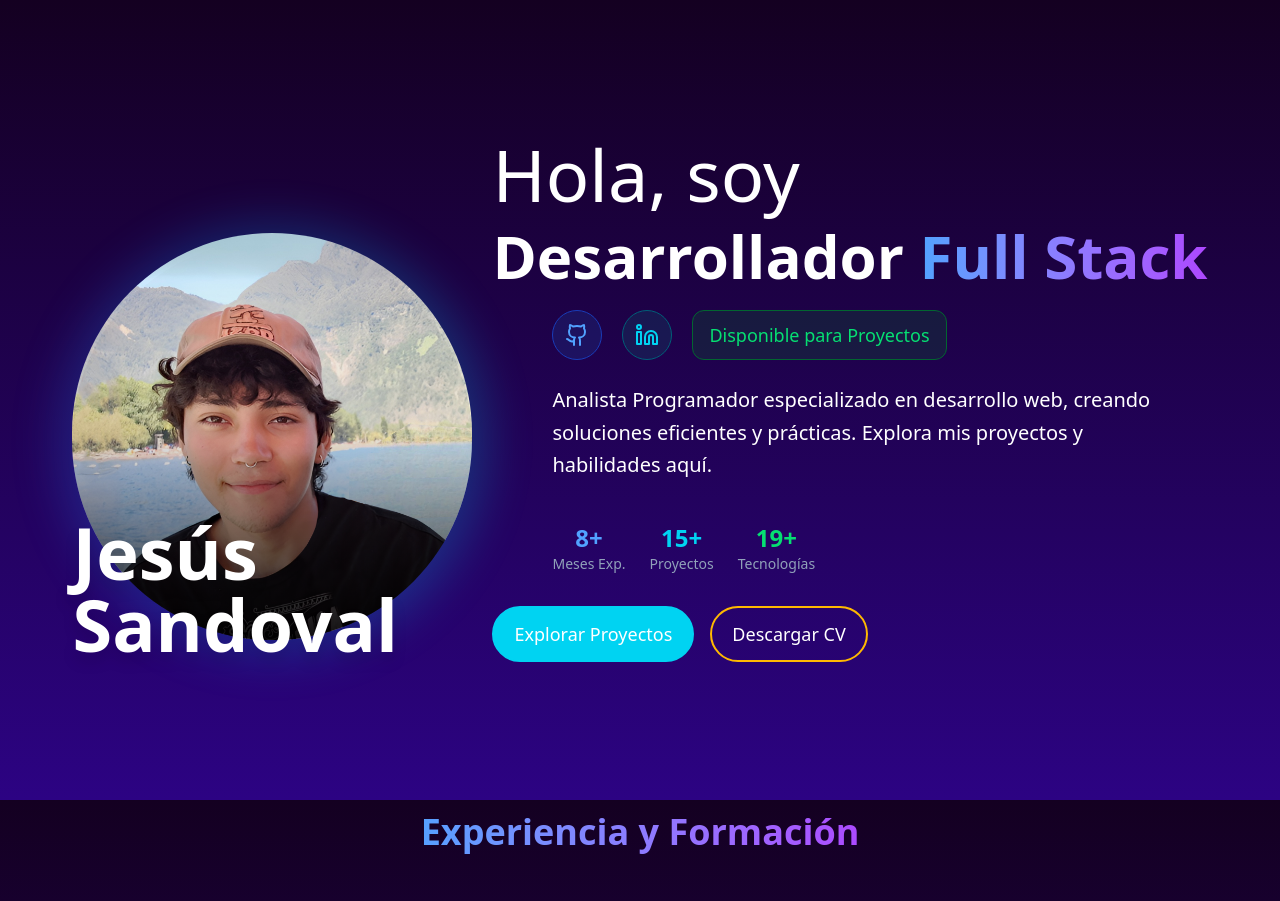
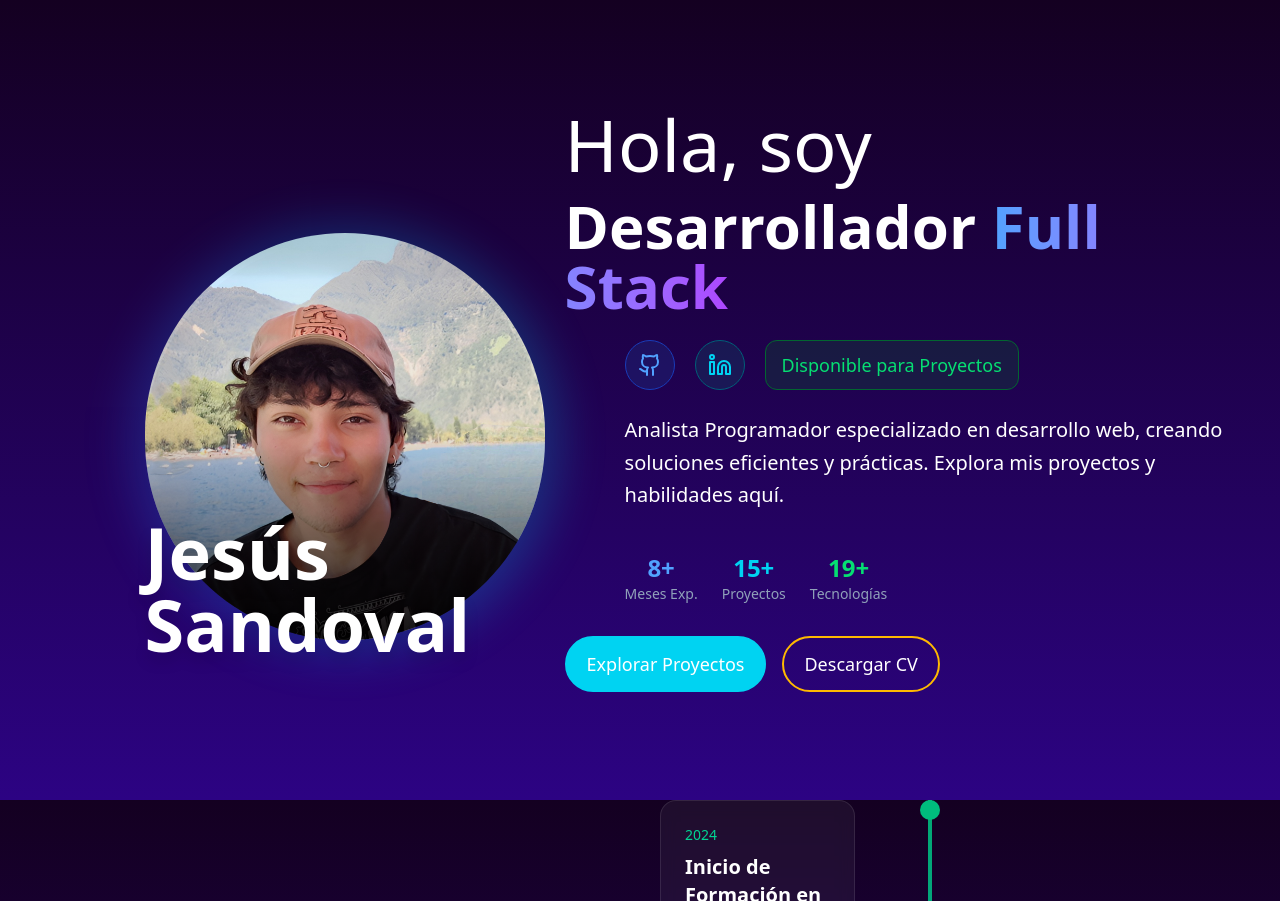
Before and after one commit to jesuSando/portafolio, an Astro site: page / in a window 1280 px wide. Shown: the top 901 px of the page. Built offline with nearby package versions, Linux system fonts and the light colour scheme; Astro itself is replaced by a stand-in of ours.

Commit message:
feat: arreglo en hero

```diff
--- a/src/components/About.astro
+++ b/src/components/About.astro
@@ -77,15 +77,13 @@ const colorMap = {
   id="about"
   class="min-h-screen container mx-auto flex flex-col items-center justify-center px-20"
 >
-  <div class="text-center mb-10">
-    <h2 class="text-3xl md:text-4xl font-bold gradient-text p-3">
-      Experiencia y Formación
-    </h2>
-  </div>
   <div class="h-full flex items-center justify-center gap-10">
     <div
       class="flex-1 flex flex-col items-center justify-center h-full text-xl space-y-6"
     >
+      <h2 class="text-2xl md:text-5xl font-bold gradient-text py-3 w-full">
+        Experiencia y Formación
+      </h2>
       <p>
         Soy Jesús Sandoval, desarrollador web Full Stack y Analista Programador
         Computacional, con experiencia en proyectos reales desde mis primeros
--- a/src/components/Hero.astro
+++ b/src/components/Hero.astro
@@ -2,12 +2,12 @@
 import { Github, Linkedin } from "lucide-react";
 ---
 
-<section id="hero" class="min-h-screen flex items-center justify-center">
-    <div
-        class="flex flex-col lg:flex-row items-center justify-center gap-5 px-8"
+<section
+    id="hero"
+    class="min-h-screen container mx-auto flex flex-col lg:flex-row items-center justify-center gap-5 px-8"
 >
     <div
-            class={`w-full lg:flex-1 mt-20 flex flex-col items-center justify-center transition-all duration-700`}
+         class="w-full lg:flex-3 mt-20 flex flex-col items-center lg:items-end justify-center transition-all duration-700"
     >
         <div
             class="relative w-[280px] h-[280px] sm:w-[350px] sm:h-[350px] lg:w-[400px] lg:h-[400px] rounded-full flex items-end justify-center"
@@ -37,7 +37,7 @@ import { Github, Linkedin } from "lucide-react";
     </div>
     <div
         class={`
-                    w-full lg:flex-2 space-y-4 lg:space-y-6 transition-all duration-700 delay-300
+                    w-full lg:flex-4 space-y-4 lg:space-y-6 transition-all duration-700 delay-300
 
                     }`}
     >
@@ -54,11 +54,7 @@ import { Github, Linkedin } from "lucide-react";
                 class="text-3xl lg:text-6xl font-semibold text-[var(--text-color)]"
             >
                 Desarrollador{" "}
-                    <span
-                        class="gradient-text font-bold"
-                    >
-                        Full Stack
-                    </span>
+                <span class="gradient-text font-bold"> Full Stack </span>
             </h2>
         </div>
 
@@ -84,9 +80,7 @@ import { Github, Linkedin } from "lucide-react";
                 <div
                     class="inline-flex items-center bg-[var(--accent-900)] border border-[var(--accent-800)] px-4 py-2 rounded-xl"
                 >
-                        <span
-                            class="text-[var(--accent-400)] font-medium text-lg"
-                        >
+                    <span class="text-[var(--accent-400)] font-medium text-lg">
                         Disponible para Proyectos
                     </span>
                 </div>
@@ -95,30 +89,28 @@ import { Github, Linkedin } from "lucide-react";
             <p
                 class="text-xl text-[var(--text-color)] leading-relaxed max-w-[600px]"
             >
-                    Analista Programador especializado en desarrollo web, creando soluciones eficientes y prácticas. Explora mis proyectos y habilidades aquí.
+                Analista Programador especializado en desarrollo web, creando
+                soluciones eficientes y prácticas. Explora mis proyectos y
+                habilidades aquí.
             </p>
 
             <div class="flex justify-center lg:justify-start gap-6 py-4">
                 <div class="text-center">
-                        <div
-                            class="text-2xl font-bold text-[var(--primary-400)]"
-                        >
+                    <div class="text-2xl font-bold text-[var(--primary-400)]">
                         8+
                     </div>
-                        <div class="text-sm text-[var(--muted-400)]">Meses Exp.</div>
+                    <div class="text-sm text-[var(--muted-400)]">
+                        Meses Exp.
+                    </div>
                 </div>
                 <div class="text-center">
-                        <div
-                            class="text-2xl font-bold text-[var(--secondary-400)]"
-                        >
+                    <div class="text-2xl font-bold text-[var(--secondary-400)]">
                         15+
                     </div>
                     <div class="text-sm text-[var(--muted-400)]">Proyectos</div>
                 </div>
                 <div class="text-center">
-                        <div
-                            class="text-2xl font-bold text-[var(--accent-400)]"
-                        >
+                    <div class="text-2xl font-bold text-[var(--accent-400)]">
                         19+
                     </div>
                     <div class="text-sm text-[var(--muted-400)]">
@@ -147,5 +139,4 @@ import { Github, Linkedin } from "lucide-react";
             </a>
         </div>
     </div>
-    </div>
 </section>
```
Lines whose indentation alone changed are shown as unchanged.
